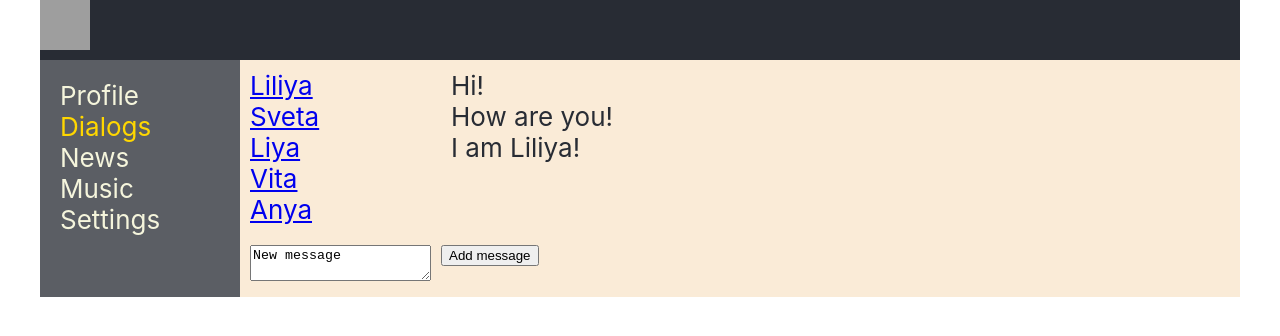
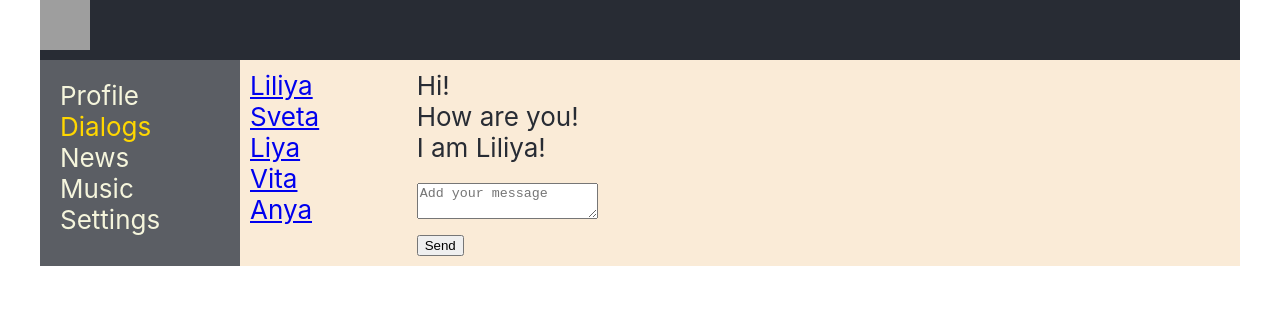
Before and after one commit to lkamarova/testSamuray, a React (Create React App) app: page /dialogs in a window 1280 px wide. Shown: the top 336 px of the page. Built offline with nearby package versions, Linux system fonts and the light colour scheme; grey boxes are pictures that could not be loaded.

Commit message:
React JS Практика - add Messages (40)

```diff
--- a/src/App.js
+++ b/src/App.js
@@ -18,8 +18,7 @@
         <Navbar />
         <div className="App-wrapper-content">
           <Routes>
-            <Route path="/dialogs" element={<Dialogs
-                                              state={props.state.dialogsPage} />} />
+            <Route path="/dialogs" element={<Dialogs store={props.store} />} />
             <Route path="/profile" element={<Profile
                                               profilePage={props.state.profilePage}
                                               dispatch={props.dispatch} />} />
--- a/src/components/Dialogs/Dialogs.jsx
+++ b/src/components/Dialogs/Dialogs.jsx
@@ -2,30 +2,53 @@
 import styles from "./Dialogs.module.css";
 import DialogItem from "./DialogItem/DialogItem";
 import Message from "./Message/Message";
-
+import {
+  updateNewMessageBodyCreator,
+  sendMessageCreator,
+} from "./../../redux/store";
 
 const Dialogs = (props) => {
-  let dialogsElement = props.state.dialogs.map( el => <DialogItem name={el.name} id={el.id} /> );
-  let messagesElements = props.state.messages.map( el => <Message id={el.id} message={el.message} /> );
-  let addNewMessage = React.createRef();
-  let addMessage = () => {
-    let text = addNewMessage.current.value;
-    alert(text);
-  }
+  let state = props.store.getState().dialogsPage;
+
+  let dialogsElement = state.dialogs.map((el) => (
+    <DialogItem name={el.name} id={el.id} />
+  ));
+  let messagesElements = state.messages.map((el) => (
+    <Message id={el.id} message={el.message} />
+  ));
+  let newMessageBody = state.newMessageBody;
+
+  let onSendMessageClick = () => {
+    props.store.dispatch(sendMessageCreator());
+  };
+
+  let onNewMessageChange = (e) => {
+    //e-event;
+    let body = e.target.value;
+    props.store.dispatch(updateNewMessageBodyCreator(body));
+  };
 
   return (
     <div className={styles.dialogs}>
-      <div className={styles.dialogItems}>
-        {dialogsElement}
-      </div>
-      <div className={styles.messages}>
-        {messagesElements}
-      </div>
-      <div className={styles.content}>
-        <textarea ref={addNewMessage}>New message</textarea>
-      </div>
+      <div className={styles.dialogItems}>{dialogsElement}</div>
       <div>
-        <button onClick={addMessage}>Add message</button>
+        <div className={styles.messages}>
+          <div>{messagesElements}</div>
+        </div>
+        <div className={styles.content}>
+          <div>
+            <textarea
+              value={newMessageBody}
+              placeholder="Add your message"
+              onChange={onNewMessageChange}
+            >
+              {" "}
+            </textarea>
+          </div>
+          <div>
+            <button onClick={onSendMessageClick}>Send</button>
+          </div>
+        </div>
       </div>
     </div>
   );
--- a/src/index.js
+++ b/src/index.js
@@ -7,7 +7,7 @@
 let rerenderEntireTree = (state) => {
   ReactDOM.render(
     <React.StrictMode>
-      <App state={state} dispatch={store.dispatch.bind(store)} />
+      <App state={state} dispatch={store.dispatch.bind(store)} store={store} />
     </React.StrictMode>,
     document.getElementById('root')
   );
--- a/src/redux/store.js
+++ b/src/redux/store.js
@@ -1,13 +1,15 @@
 const ADD_POST = "ADD-POST";
 const UPDATE_NEW_POST_TEXT = "UPDATE-NEW-POST-TEXT";
+const UPDATE_MESSAGE_BODY = "UPDATE-MESSAGE-BODY";
+const SEND_MESSAGE = "SEND-MESSAGE";
 
 let store = {
   _state: {
     profilePage: {
       posts: [
-                {id: 1, message: "Hi! How a you?", likesCount: 12},
-                {id: 2, message: "I am very happy!", likesCount: 15},
-                {id: 3, message: "My name Liliya", likesCount: 23},
+        { id: 1, message: "Hi! How a you?", likesCount: 12 },
+        { id: 2, message: "I am very happy!", likesCount: 15 },
+        { id: 3, message: "My name Liliya", likesCount: 23 },
       ],
       newPostText: "Text",
     },
@@ -24,7 +26,8 @@
         { id: 2, message: "How are you!" },
         { id: 3, message: "I am Liliya!" },
       ],
-        }
+      newMessageBody: "",
+    },
   },
   _callSubscriber() {
     console.log("State change");
@@ -37,32 +40,51 @@
     this._callSubscriber = observer;
   },
 
-    dispatch(action) { // {type: "ADD-POST"}
-        if(action.type === ADD_POST) {
+  dispatch(action) {
+    // {type: "ADD-POST"}
+    if (action.type === ADD_POST) {
       let newPost = {
         id: 5,
         message: this._state.profilePage.newPostText,
-                likesCount:0,
-            }
+        likesCount: 0,
+      };
 
       this._state.profilePage.posts.push(newPost);
       this._state.profilePage.newPostText = "";
       this._callSubscriber(this._state);
-        } else if(action.type === UPDATE_NEW_POST_TEXT) {
+    } else if (action.type === UPDATE_NEW_POST_TEXT) {
       this._state.profilePage.newPostText = action.newText;
       this._callSubscriber(this._state);
+    } else if (action.type === UPDATE_MESSAGE_BODY) {
+      this._state.dialogsPage.newMessageBody = action.body;
+      this._callSubscriber(this._state);
+    } else if (action.type === SEND_MESSAGE) {
+      let body = this._state.dialogsPage.newMessageBody;
+      this._state.dialogsPage.newMessageBody = "";
+      this._state.dialogsPage.messages.push({ id: 6, message: body });
+      this._callSubscriber(this._state);
     }
-    }
-}
+  },
+};
 
-export const addPostActionCreator = () => ( { type: ADD_POST } );
+export const addPostActionCreator = () => ({ type: ADD_POST });
 
 export const updateNewPostActionCreator = (text) => {
   //props.addPost;
   return {
     type: UPDATE_NEW_POST_TEXT,
     newText: text,
-    }
+  };
+};
+
+export const sendMessageCreator = () => ({ type: SEND_MESSAGE });
+
+export const updateNewMessageBodyCreator = (body) => {
+  //props.addPost;
+  return {
+    type: UPDATE_MESSAGE_BODY,
+    body: body,
+  };
 };
 
 export default store;
```
Lines whose indentation alone changed are shown as unchanged.
